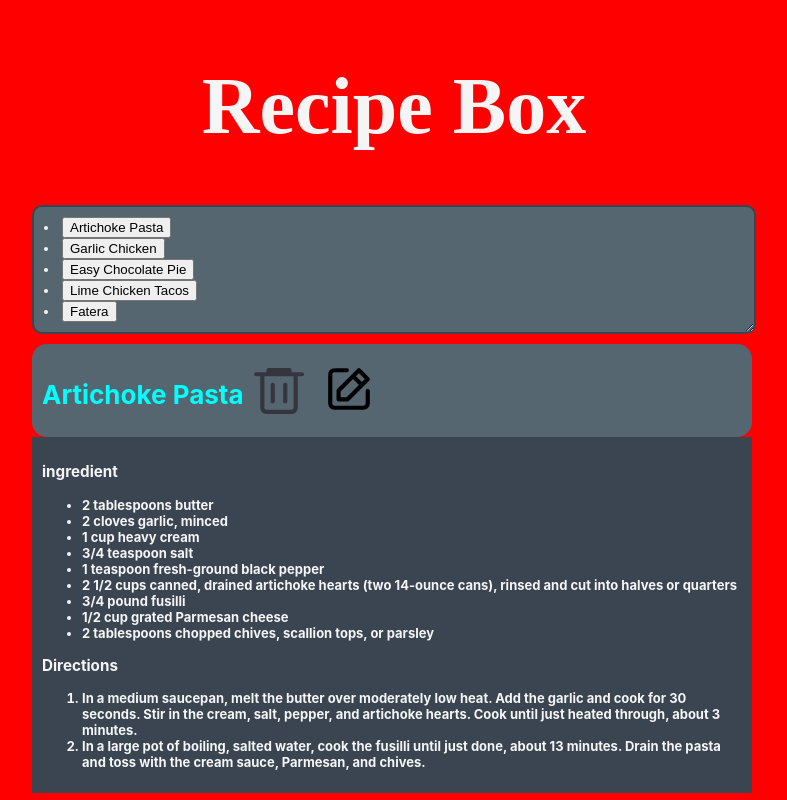
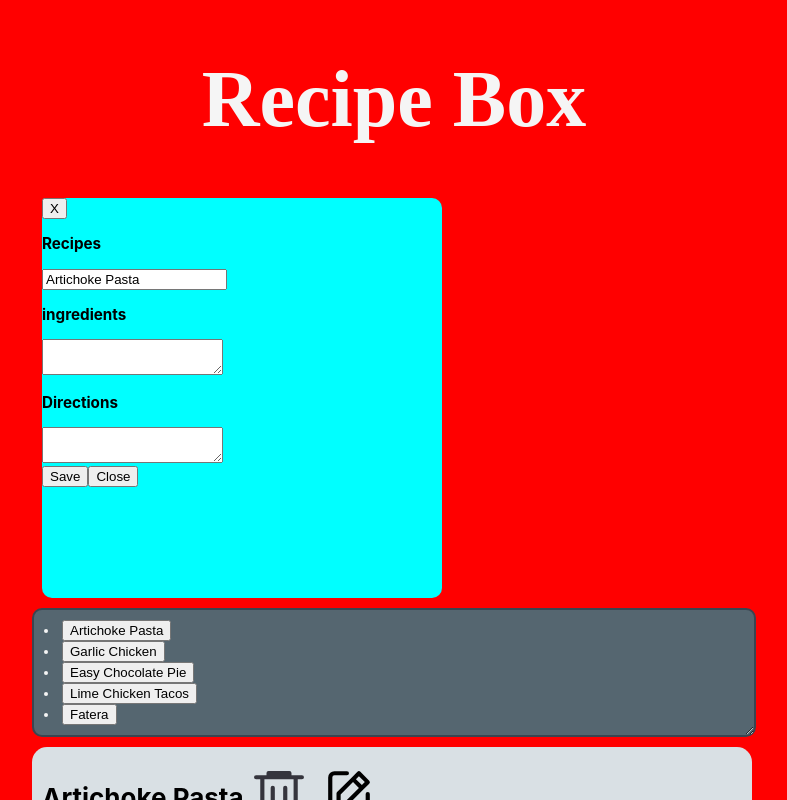
Before and after one commit to aliveevie/P2P_video_chat, a React (Create React App) app: page / in a window 1280 px wide. Both pictures are taken after a click on the button 594 px from the left and 390 px from the top of the page. Shown: the top 800 px of the page, without its empty margins (246-1033 px from the left). Built offline with nearby package versions, Linux system fonts and the light colour scheme.

Commit message:
Modified files

```diff
--- a/src/App.css
+++ b/src/App.css
@@ -48,10 +48,10 @@ body {
     display: flex;
     align-items: end;
     justify-content: left;
-    background-color:  #556670;
-    color: aqua;
+    background-color:  #d9e0e4;
+    color: black;
     padding: 10px;
-    border-radius: 15px;
+    border-radius: 15px 15px 0 0;
 }
 .recipe-header button{
   border: none;
@@ -75,3 +75,37 @@ img{
   width: 50px;
   margin: 10px;
 }
+
+.update-box{
+  width: 400px;
+  height: 400px;
+  border-radius: 10px;
+  background-color: aqua;
+  display: block;
+  justify-content: center;
+  align-items: center;
+  margin: 10px;
+  color: black
+}
+
+.footer{
+  width: 700px;
+  display: flex;
+  align-items: end;
+  justify-content: left;
+  background-color:  #d9e0e4;
+  color: black;
+  padding: 10px;
+  border-radius: 0 0 15px 15px;
+}
+
+.footer button{
+  border: none;
+  margin: 0;
+  padding: 0;
+  background: none;
+  cursor: pointer;
+  font-family: inherit;
+  font-size: inherit;
+  line-height: inherit;
+}
--- a/src/components/Recipe1.js
+++ b/src/components/Recipe1.js
@@ -7,9 +7,13 @@ export default  function Recipes(){
         'Artichoke Pasta', 'Garlic Chicken', 'Easy Chocolate Pie',
         'Lime Chicken Tacos', 'Fatera'
     ]);
+
     const [header, setHeader] = useState(recipes[0]);
     const [recipeToshow, setRecipeToShow] = useState(recipes[0]);
-
+    const [showUpdateBox, setShowUpdateBox] = useState(false);
+    const [indexNew, setIndexNew] = useState(-1);
+    const [newValue, setNewValue] = useState('');
+    const [showAddBox, setShowAddBox] = useState(false);
 
     function handleButtonClick(recipe){
         setHeader(recipe)
@@ -24,12 +28,42 @@ function handleDeleteRecipes() {
         const shouldDelete = window.confirm(`Are you sure you want to delete the recipe: ${recipeName}?`);
 
         if (shouldDelete) {
-        const newRecipes = recipes.filter(item => item != header);
+        const newRecipes = recipes.filter(item => item !== header);
             // Update state or do anything else after deleting
            setRecipes(newRecipes)
+           const nextIndex = index === newRecipes.length ? 0 : index;
+
+           // Update the header and content to be the next item
+           setHeader(newRecipes[nextIndex]);
+           setRecipeToShow(newRecipes[nextIndex]);
         }
     }
 }
+
+
+const handleChange = (event) => {
+    setIndexNew(recipes.indexOf(header))
+    const newRecipes = recipes.slice();
+    newRecipes[indexNew] = event.target.value
+    setHeader(event.target.value); // Update the edited recipe name
+    setRecipes(newRecipes)
+  };
+
+  const handleSaving = () => {
+    setShowUpdateBox(false); // Close the edit dialog
+  };
+
+  function handleUpdateBox(){
+    setShowUpdateBox(show => !show)
+    setShowAddBox(false);
+}
+  function handleAddBox(){
+    setShowAddBox(show => !show)
+  }
+
+  function handleHideBox(){
+    setShowAddBox(false);
+  }
 
     const ingredient = ingredientList[recipeToshow].map((ingredient, index) => (
         <li key={index}>{ingredient}</li>
@@ -39,11 +73,48 @@ function handleDeleteRecipes() {
         <li key={index}>{steps}</li>
     ));
 
+    return (
+        <div>
+            { showUpdateBox &&  !showAddBox && <div className="update-box" >
+                <button className="close"  onClick={handleUpdateBox} >X</button>
+                <h3>Recipes </h3>
+                <input value={header}
+                onChange={handleChange}
+                />
+                <h3>ingredients</h3>
+                <textarea ></textarea>
+                <h3>Directions</h3>
+                <textarea ></textarea>
+                <div className="save" >
+                    <button
+                    onClick={handleSaving}
+                    >Save</button>
+                    <button >Close</button>
+                </div>
+
+            </div> }
+
+            { showAddBox && !showUpdateBox && <div className="update-box" >
+                <button className="close"
+                onClick={handleUpdateBox}
+                >X</button>
+                <h3>Recipes </h3>
+                <input
+                />
+                <h3>ingredients</h3>
+                <textarea ></textarea>
+                <h3>Directions</h3>
+                <textarea ></textarea>
+                <div className="save" >
+                    <button
+                   onClick={handleHideBox}
+                    >Save</button>
+                    <button>Close</button>
+                </div>
+
+            </div> }
 
 
-
-    return (
-        <div>
         <div className="recipes-element" >
            {recipes.map((recipe, index) => (
             <li  key={index}>
@@ -61,8 +132,8 @@ function handleDeleteRecipes() {
         <button onClick={handleDeleteRecipes} >
         <img className="delete" src={process.env.PUBLIC_URL + '/delete.svg'} alt="delete icon"></img>
         </button>
-        <button>
-            <img className="edit" src={process.env.PUBLIC_URL + '/edit.svg'} ></img>
+        <button onClick={handleUpdateBox} >
+            <img className="edit" src={process.env.PUBLIC_URL + '/edit.svg'}  alt="edit button" ></img>
         </button>
 
 
@@ -73,6 +144,11 @@ function handleDeleteRecipes() {
         <h3>Directions</h3>
         <ol>{direction}</ol>
         </div>
+        <div className="footer" >
+        <button onClick={handleAddBox} >
+        <img  src={process.env.PUBLIC_URL + './add.svg'}  alt="Add button" ></img>
+        </button>
+        </div>
         </div>
     )
 }
```
